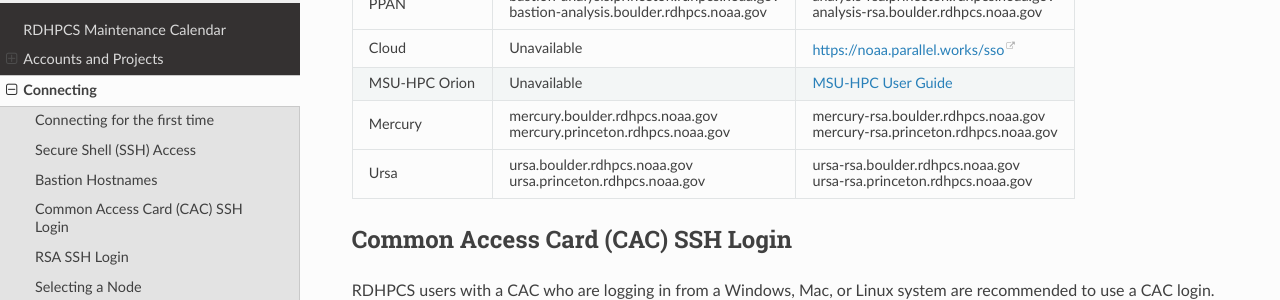
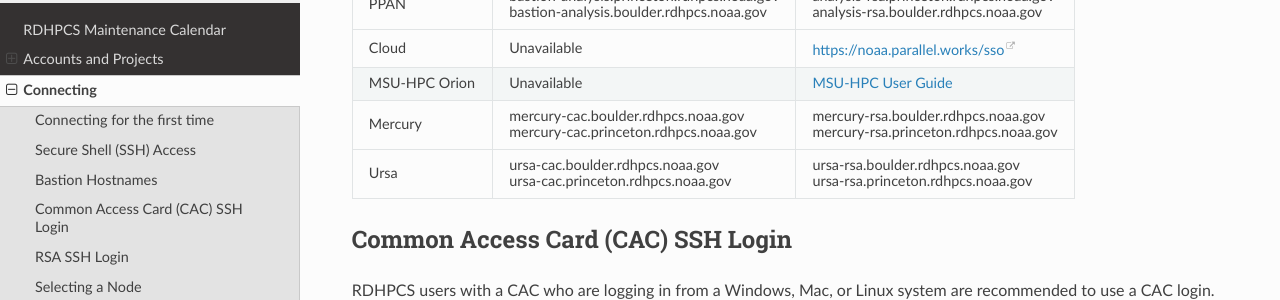
Before and after one commit to NOAA-RDHPCS/noaa-rdhpcs.github.io, a Sphinx documentation site: the page built from source/connecting/index.rst, in a window 1280 px wide and 900 px high, scrolled down 1466 px. Shown: the part 151-451 px from the top of the window. Built offline with Sphinx 7.4.7 and the Read the Docs theme 3.1.0, drawn with Linux system fonts in a browser that asks for light colours; pages that are not in the unit, such as notebooks, are missing from menus.

Commit message:
Change the CAC bastion DNS names for Ursa/Mercury to have "-cac"
Issue#428

```diff
--- a/source/connecting/index.rst
+++ b/source/connecting/index.rst
@@ -106,13 +106,13 @@ Bastion Hostnames
 .. |PAPRNG|	replace:: analysis-rsa.princeton.rdhpcs.noaa.gov
 .. |PBPRNG|	replace:: analysis-rsa.boulder.rdhpcs.noaa.gov
 
-.. |MCPRNG|	replace:: mercury.princeton.rdhpcs.noaa.gov
-.. |MCBRNG|	replace:: mercury.boulder.rdhpcs.noaa.gov
+.. |MCPRNG|	replace:: mercury-cac.princeton.rdhpcs.noaa.gov
+.. |MCBRNG|	replace:: mercury-cac.boulder.rdhpcs.noaa.gov
 .. |MRPRNG|	replace:: mercury-rsa.princeton.rdhpcs.noaa.gov
 .. |MRBRNG|	replace:: mercury-rsa.boulder.rdhpcs.noaa.gov
 
-.. |UCPRNG|	replace:: ursa.princeton.rdhpcs.noaa.gov
-.. |UCBRNG|	replace:: ursa.boulder.rdhpcs.noaa.gov
+.. |UCPRNG|	replace:: ursa-cac.princeton.rdhpcs.noaa.gov
+.. |UCBRNG|	replace:: ursa-cac.boulder.rdhpcs.noaa.gov
 .. |URPRNG|	replace:: ursa-rsa.princeton.rdhpcs.noaa.gov
 .. |URBRNG|	replace:: ursa-rsa.boulder.rdhpcs.noaa.gov
 
```
